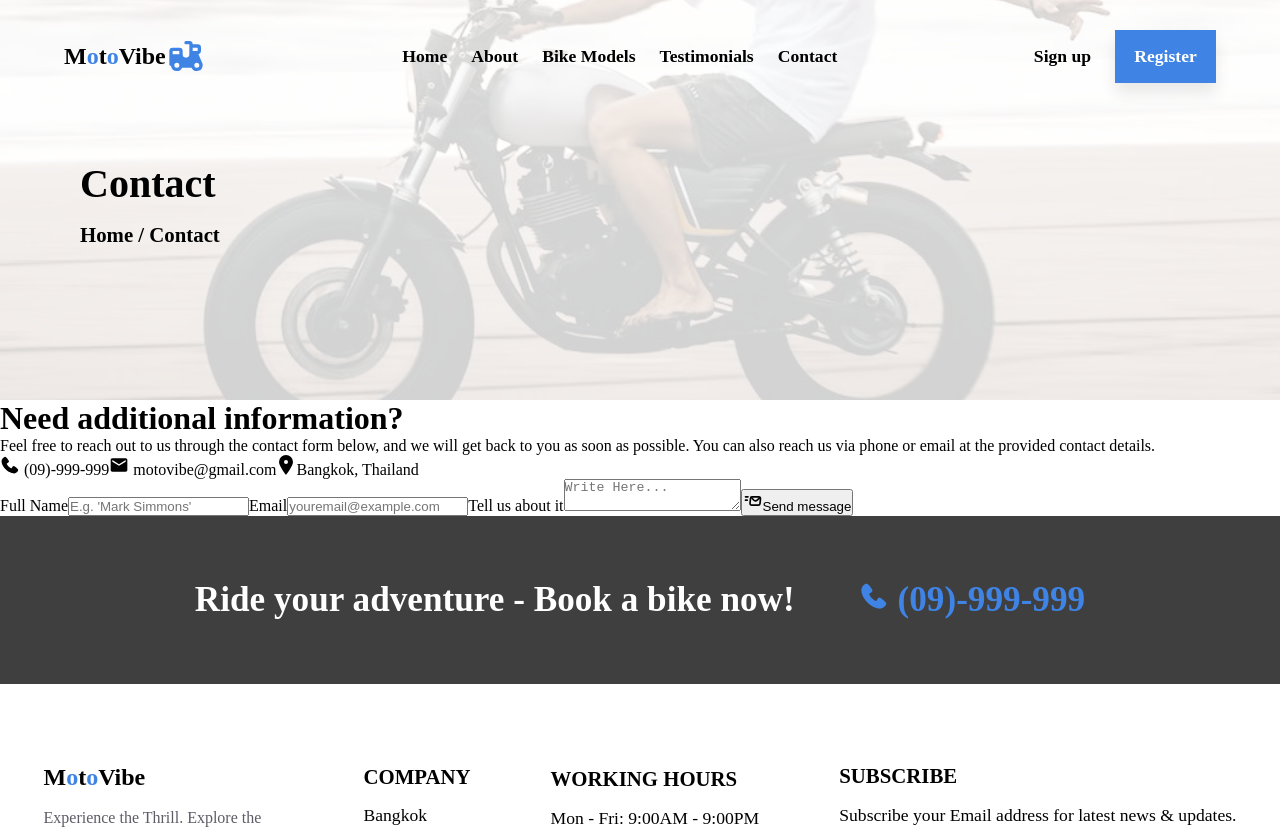
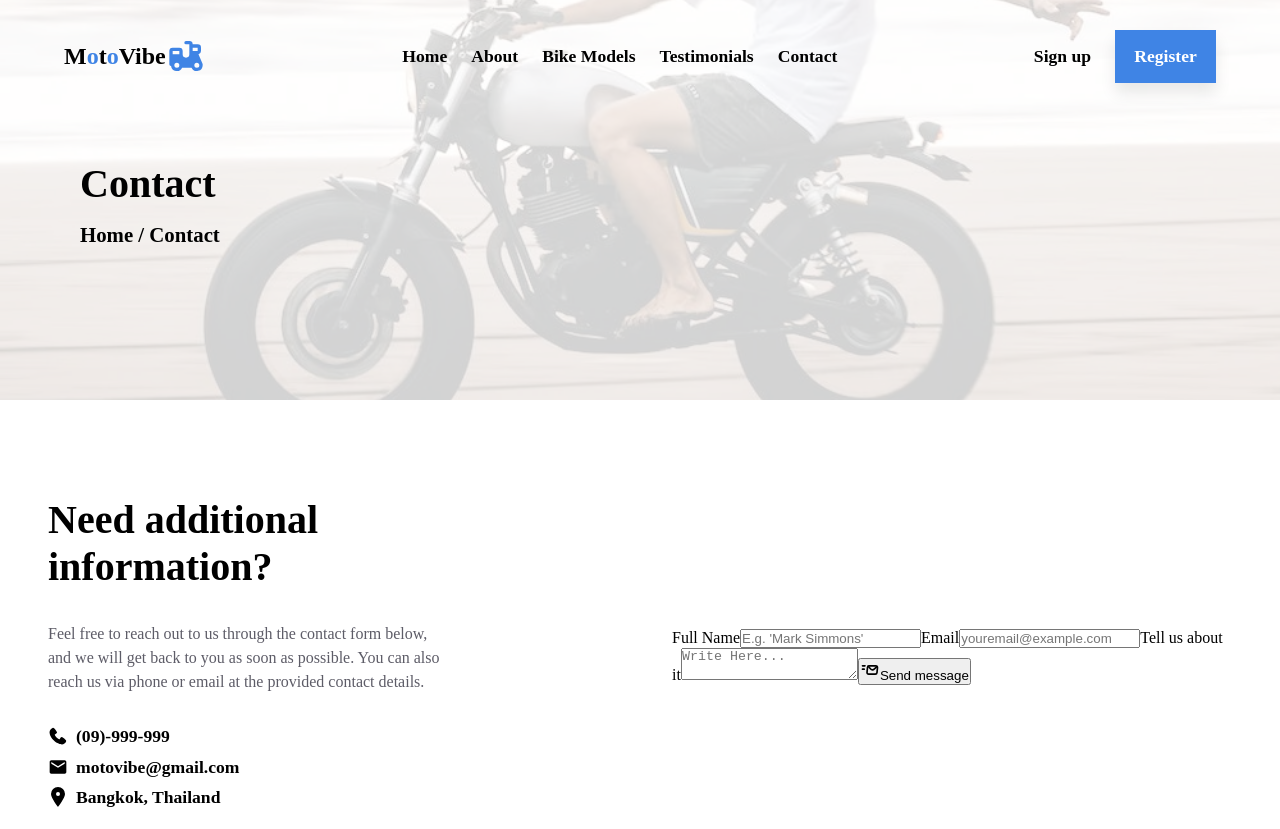
Before and after one commit to OnigiriKing/moto-vibe, a React (Create React App) app: page /Contact in a window 1280 px wide. Shown: the top 829 px of the page. Built offline with nearby package versions, Linux system fonts and the light colour scheme.

Commit message:
Contact page text side ready

```diff
--- a/src/pages/contactPage/Contact.jsx
+++ b/src/pages/contactPage/Contact.jsx
@@ -16,13 +16,21 @@ export default function Contact() {
               we will get back to you as soon as possible. You can also reach us
               via phone or email at the provided contact details.
             </p>
-            <a href="tel:09999999">{footerSvg(20).phone} (09)-999-999</a>
-            <a href="mailto: motovibe@gmail.com">
-              {footerSvg(20).email} motovibe@gmail.com
-            </a>
-            <a href="https://www.google.com/maps/place/Bangkok">
-              {requestSvg(20).location}Bangkok, Thailand
-            </a>
+            <div className="footer-number-email">
+              <a href="tel:09999999" rel="noreferrer">
+                {footerSvg(20).phone} (09)-999-999
+              </a>
+              <a href="mailto: motovibe@gmail.com" rel="noreferrer">
+                {footerSvg(20).email} motovibe@gmail.com
+              </a>
+              <a
+                href="https://www.google.com/maps/place/Bangkok"
+                target="_blank"
+                rel="noreferrer"
+              >
+                {requestSvg(20).location}Bangkok, Thailand
+              </a>
+            </div>
           </div>
           <div className="contact-page-contact-form">
             <form>
--- a/src/styles/contactStyle/_contact.scss
+++ b/src/styles/contactStyle/_contact.scss
@@ -1,17 +1,35 @@
 @use "../global/" as *;
 
 #contact-page {
-  display: grid;
-  grid-template-columns: 1fr 1fr;
-  justify-content: space-between;
   width: 100%;
+  display: flex;
+  justify-content: center;
 }
 
 .contact-page-wrapper {
+  display: grid;
+  grid-template-columns: 1fr 1fr;
   padding: 6rem 0;
+  margin: 0 3rem;
+  align-items: center;
+  max-width: 80rem;
+  gap: 4rem;
 }
 
 .contact-page-text {
   display: flex;
   flex-direction: column;
+  width: 25rem;
+
+  h1 {
+    font-size: $h1-size;
+    margin-bottom: 2rem;
+  }
+
+  p {
+    margin-bottom: 2rem;
+    line-height: 1.5rem;
+    color: $greyText;
+  }
+
 }
--- a/src/styles/footerStyle/_footer.scss
+++ b/src/styles/footerStyle/_footer.scss
@@ -49,7 +49,10 @@
     color: $greyText;
   }
 
-  .footer-number-email {
+
+}
+
+.footer-number-email {
 
     a {
       display: flex;
@@ -57,6 +60,7 @@
       margin-bottom: 0.6rem;
       font-weight: 600;
       font-size: $h4-size;
+      width: fit-content;
 
       path, g {
         transition: all 0s;
@@ -68,8 +72,6 @@
       }
     }
   }
-
-}
 
 
 .footer-about {
--- a/src/styles/style.scss
+++ b/src/styles/style.scss
@@ -3,3 +3,4 @@
 @forward "./footerStyle";
 @forward "./homeStyle";
 @forward "./aboutStyle";
+@forward "./contactStyle";
```
Also changed, not shown: src/dist/style.css, 1 other file (tests, documents, lock files or other folders).
